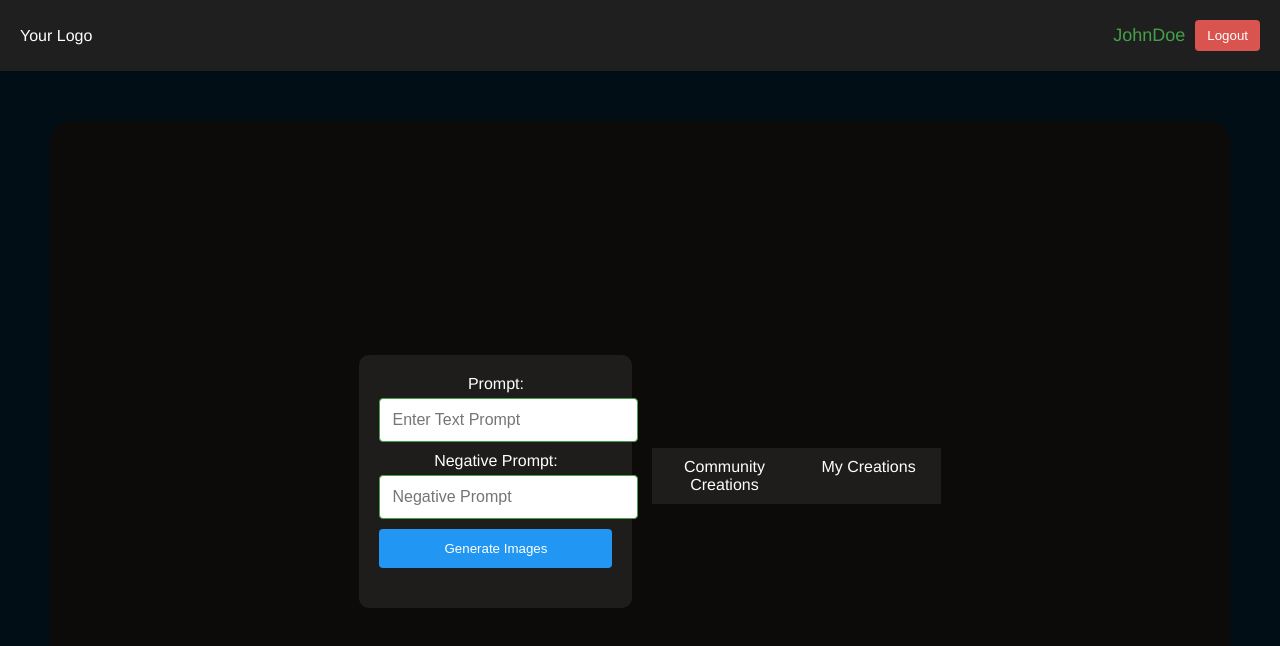
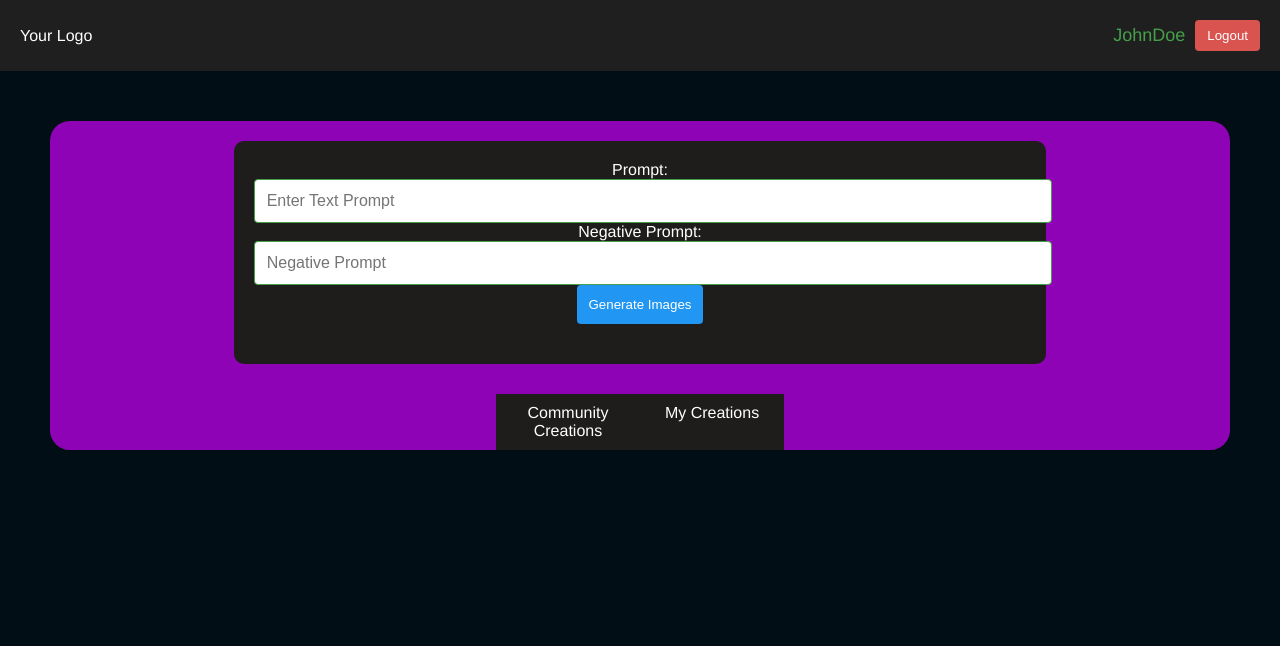
Before and after one commit to khadimhussain0/AnimeGen, a Vue app in the folder animegen-frontend/: page /app in a window 1280 px wide. Shown: the top 646 px of the page. Built offline with nearby package versions, Linux system fonts and the light colour scheme; sample sign-in values are in the browser's storage.

Commit message:
frontend/ui changed

```diff
--- a/animegen-frontend/src/views/MainApp.vue
+++ b/animegen-frontend/src/views/MainApp.vue
@@ -54,7 +54,7 @@ export default {
       accessToken: localStorage.getItem('accessToken') || '',
       selectedTab: 'community',
       communityImages: [], // Replace with API data
-      myImages: [], // Replace with API data
+      myImages: [{"url":"https://picsum.photos/200/300", "key":2,"url":"https://picsum.photos/200/300", "key":1,"url":"https://picsum.photos/200/300", "key":1,"url":"https://picsum.photos/200/300", "key":1,"url":"https://picsum.photos/200/300", "key":1,"url":"https://picsum.photos/200/300", "key":1,"url":"https://picsum.photos/200/300", "key":1,"url":"https://picsum.photos/200/300", "key":1}], // Replace with API data
     };
   },
   computed: {
@@ -141,18 +141,23 @@ export default {
 
   .container {
     display: flex;
-    justify-content: center;
-    align-items: center;
-    height: 90vh;
-    background-color: #0d0a0a;
+    flex-direction: column; /* Adjusted to column layout */
+    align-items: center; /* Center items vertically */
+    background-color: #8f03b6;
     margin: 50px;
     border-radius: 20px;
   }
 
+.input {
+	font-family: inherit;
+	line-height:inherit;
+	color:#2e3750;
+	min-width:12em;
+}
   .prompt-content {
     display: flex;
     flex-direction: column;
-    align-items: left;
+    align-items: center; /* Center items horizontally */
     margin: 20px;
     color: #ffffff;
     background-color: #1f1c1c;
@@ -160,23 +165,17 @@ export default {
     border-radius: 10px;
   }
 
-.logout-button:hover {
-  background-color: #c9302c;
-}
-
   .input-section {
-  display: flex;
-  flex-direction: column;
+    width: 100%; /* Adjusted to full width */
     margin-bottom: 20px;
   }
-
   .styled-input {
   width: 100%;
   padding: 12px;
   font-size: 16px;
   border: 1px solid #45a049;
   border-radius: 4px;
-  margin-bottom: 10px;
+  /* margin-bottom: 10px; */
   transition: border-color 0.3s;
 }
 
@@ -187,7 +186,7 @@ export default {
 .label {
   font-size: 16px;
   color: #ffffff;
-  margin-bottom: 5px;
+  /* margin-bottom: 5px; */
 }
 
 .generate-button {
@@ -212,7 +211,8 @@ export default {
 
   .tab-sections {
     display: flex;
-  margin-bottom: 10px;
+    justify-content: center; /* Center tabs horizontally */
+    margin-top: 10px; /* Adjusted to create space between prompt-content and tabs */
   }
 
   .tab {
@@ -228,6 +228,7 @@ export default {
   .tab:hover {
     background-color: #454141;
   }
+
 
 .image-gallery {
   display: flex;
```
Lines whose indentation alone changed are shown as unchanged.
